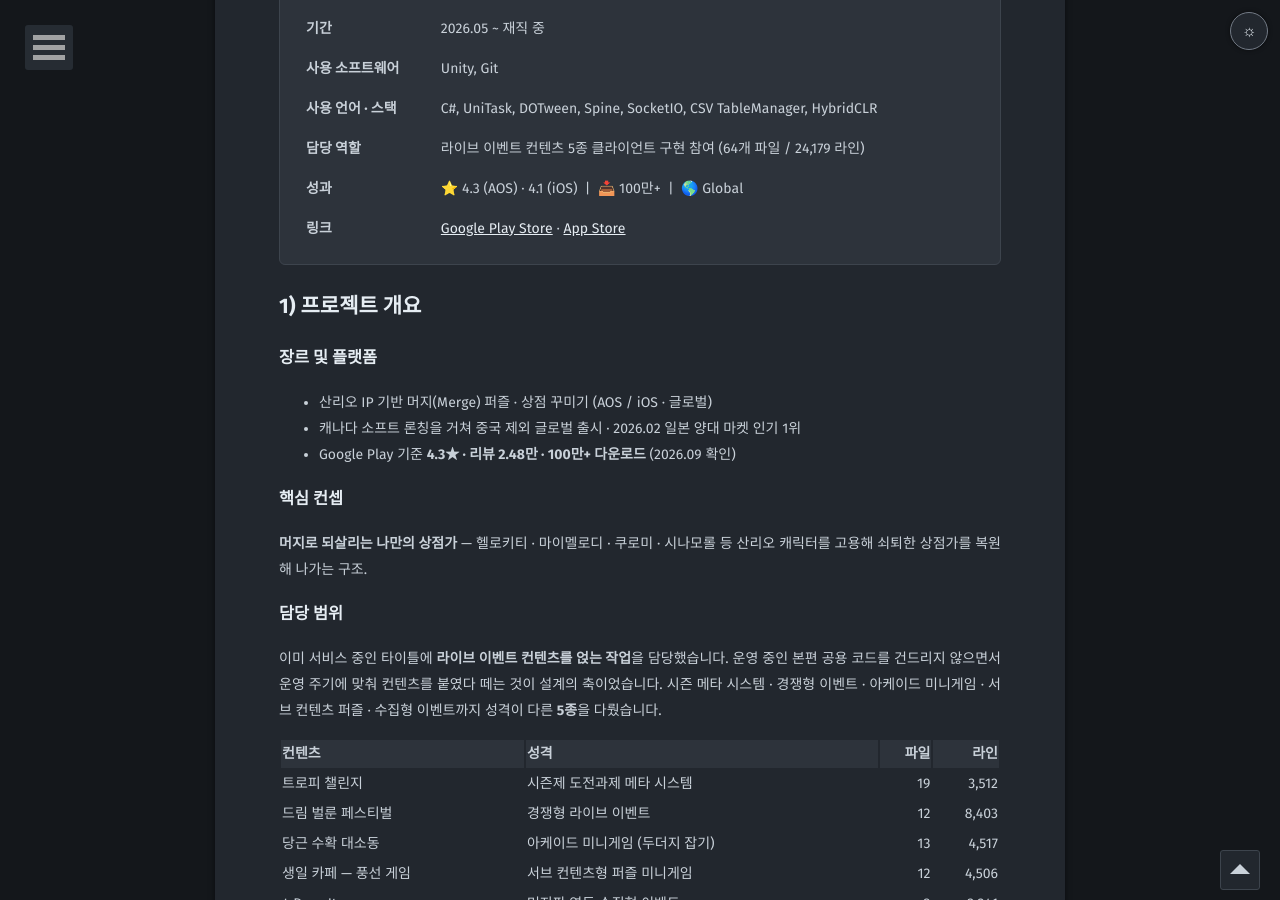
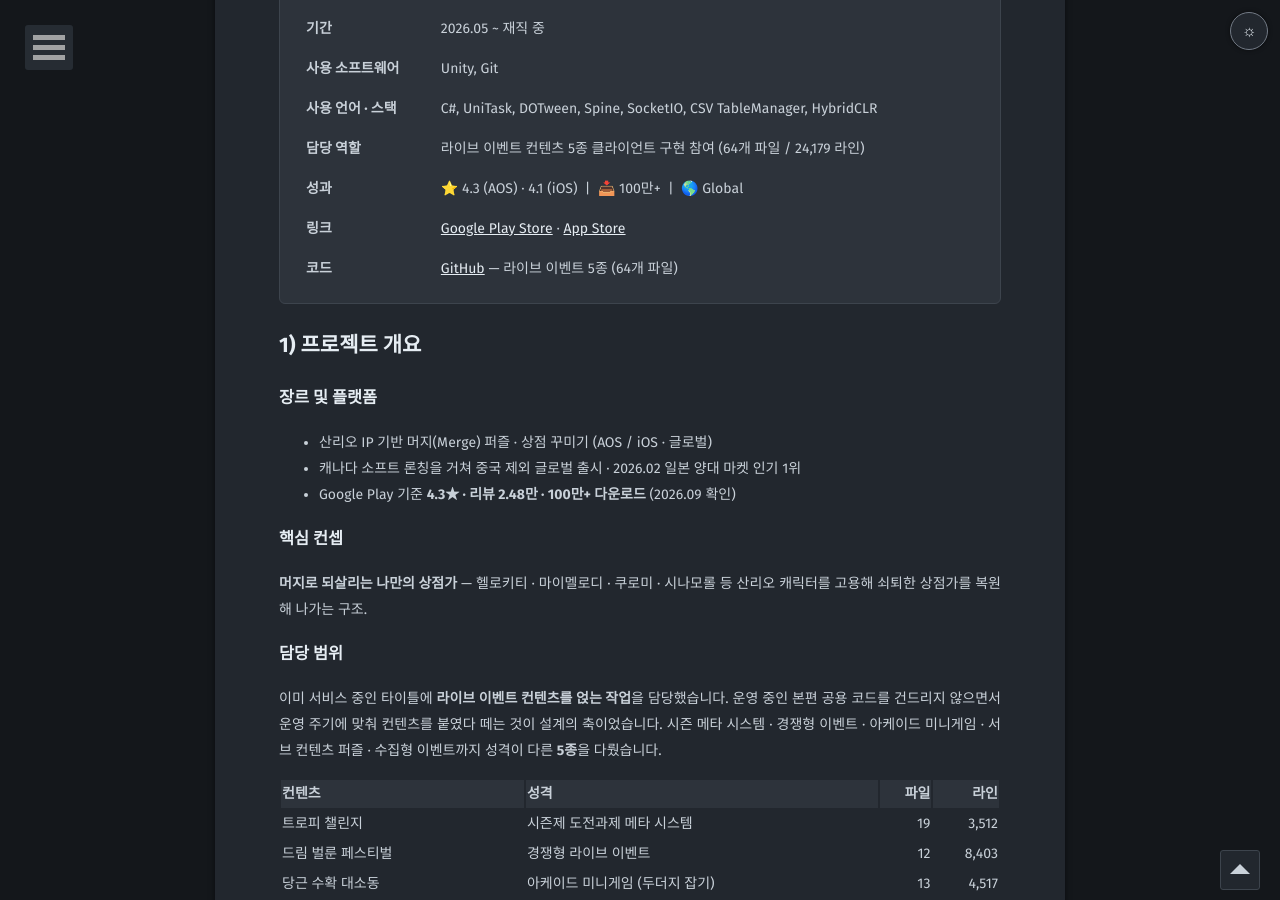
Before and after one commit to mmmdong/mmmdong.github.io, a Jekyll site: the page built from _posts/2026-05-01-hello-kitty-mds.md, in a window 1280 px wide and 900 px high, scrolled down 1095 px. Built offline with Jekyll 4.4.1, drawn with Linux system fonts in a browser that asks for light colours; some web fonts are replaced.

Commit message:
헬로키티 글에 코드 저장소 링크 추가
portfolio-code 에 라이브 이벤트 5종 코드 64개 파일을 올렸으므로, 다른 글들과
같이 요약 표에서 바로 갈 수 있게 한다.

Co-Authored-By: Claude Opus 5 <noreply@anthropic.com>
Claude-Session: https://claude.ai/code/session_01EzidRgiHxhSwNeafHa9Yrx

```diff
--- a/_posts/2026-05-01-hello-kitty-mds.md
+++ b/_posts/2026-05-01-hello-kitty-mds.md
@@ -33,6 +33,7 @@ feature: assets/img/portfolio/hello-kitty-mds.jpg
     <tr><td><strong>담당 역할</strong></td><td>라이브 이벤트 컨텐츠 5종 클라이언트 구현 참여 (64개 파일 / 24,179 라인)</td></tr>
     <tr><td><strong>성과</strong></td><td>⭐ 4.3 (AOS) · 4.1 (iOS) &nbsp;|&nbsp; 📥 100만+ &nbsp;|&nbsp; 🌎 Global</td></tr>
     <tr><td><strong>링크</strong></td><td><a href="https://play.google.com/store/apps/details?id=com.actgames.HelloKittyMDS&hl=ko">Google Play Store</a> &middot; <a href="https://apps.apple.com/kr/app/id6736896540">App Store</a></td></tr>
+    <tr><td><strong>코드</strong></td><td><a href="https://github.com/mmmdong/portfolio-code/tree/main/hello-kitty-mds">GitHub</a> — 라이브 이벤트 5종 (64개 파일)</td></tr>
   </table>
 </div>
 
```
